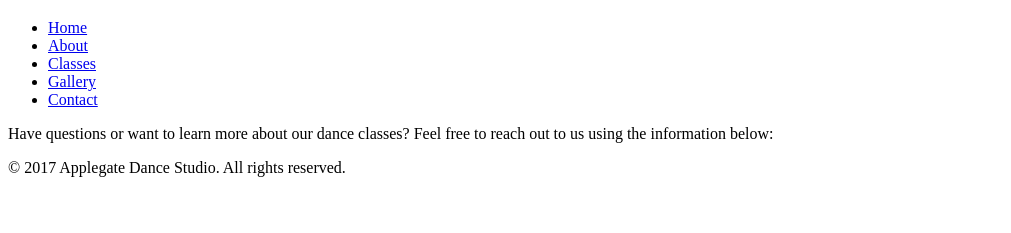
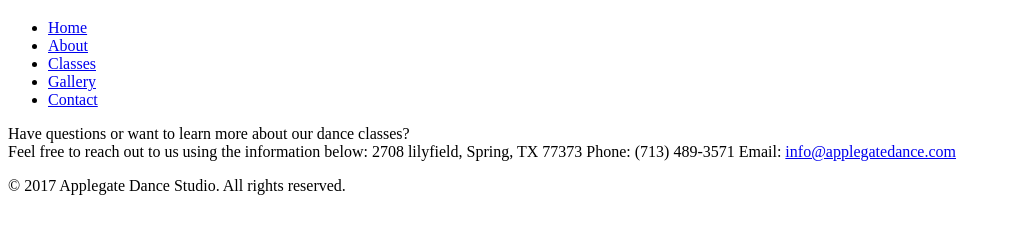
Before and after one commit to Dmasona/applegatestudio, a plain HTML site: page contact/contact.html in a window 1280 px wide. Shown: the part 61-294 px from the top of the page, without its empty margins (0-1011 px from the left). Drawn offline with Linux system fonts and the light colour scheme.

Commit message:
Add class schedule section to Classes page, update contact information in Contact page, and enhance Gallery page structure; add new image

```diff
--- a/contact/contact.html
+++ b/contact/contact.html
@@ -16,9 +16,12 @@
         <li><a href="../contact/contact.html">Contact </a></li>
       </ul>
     </nav>
+
     <p>
-      Have questions or want to learn more about our dance classes? Feel free to
-      reach out to us using the information below:
+      Have questions or want to learn more about our dance classes? <br />
+      Feel free to reach out to us using the information below: 2708 lilyfield,
+      Spring, TX 77373 Phone: (713) 489-3571 Email:
+      <a href="mailto:info@applegatedance.com">info@applegatedance.com</a>
     </p>
     <footer>
       <p>&copy; 2017 Applegate Dance Studio. All rights reserved.</p>
```
Also changed, not shown: classes/classes.html (+7 -0 lines), gallery/gallery.html (+7 -4 lines), 1 other file.
